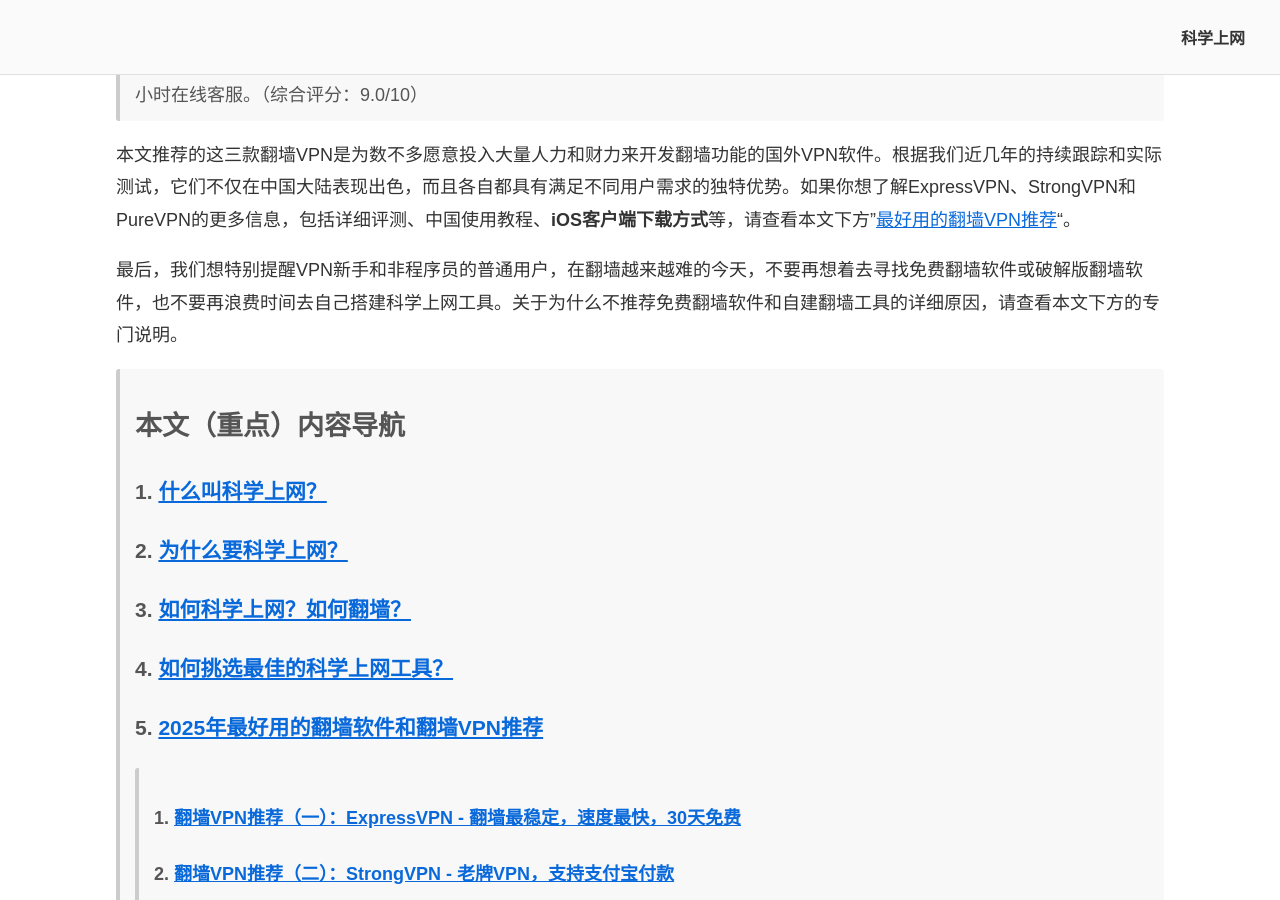
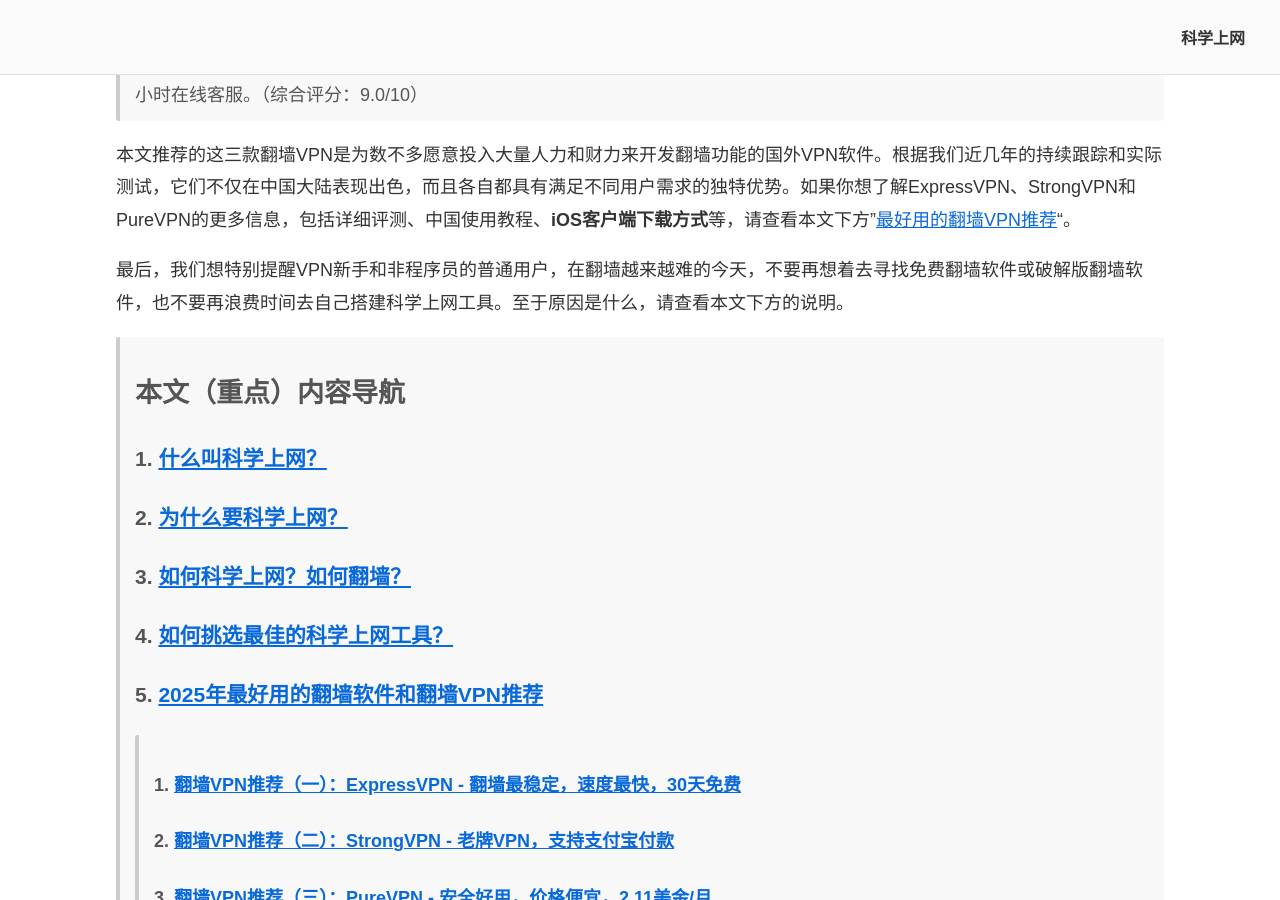
Before and after one commit to chinavpns/chinavpns.github.io, a Jekyll site: the page built from index.md, in a window 1280 px wide and 900 px high, scrolled down 1900 px. Built offline with Jekyll 4.4.1, drawn with Linux system fonts in a browser that asks for light colours.

Commit message:
Update index.md

```diff
--- a/index.md
+++ b/index.md
@@ -28,7 +28,7 @@
 
 本文推荐的这三款翻墙VPN是为数不多愿意投入大量人力和财力来开发翻墙功能的国外VPN软件。根据我们近几年的持续跟踪和实际测试，它们不仅在中国大陆表现出色，而且各自都具有满足不同用户需求的独特优势。如果你想了解ExpressVPN、StrongVPN和PureVPN的更多信息，包括详细评测、中国使用教程、**iOS客户端下载方式**等，请查看本文下方"<a href="https://chinavpns.github.io/#2025%E5%B9%B4%E6%9C%80%E5%A5%BD%E7%94%A8%E7%9A%84%E7%BF%BB%E5%A2%99%E8%BD%AF%E4%BB%B6%E5%92%8C%E7%BF%BB%E5%A2%99vpn%E6%8E%A8%E8%8D%90">最好用的翻墙VPN推荐</a>"。
 
-最后，我们想特别提醒VPN新手和非程序员的普通用户，在翻墙越来越难的今天，不要再想着去寻找免费翻墙软件或破解版翻墙软件，也不要再浪费时间去自己搭建科学上网工具。关于为什么不推荐免费翻墙软件和自建翻墙工具的详细原因，请查看本文下方的专门说明。
+最后，我们想特别提醒VPN新手和非程序员的普通用户，在翻墙越来越难的今天，不要再想着去寻找免费翻墙软件或破解版翻墙软件，也不要再浪费时间去自己搭建科学上网工具。至于原因是什么，请查看本文下方的说明。
 
 <blockquote>
 <h2 id="本文内容导航">本文（重点）内容导航</h2>
```
